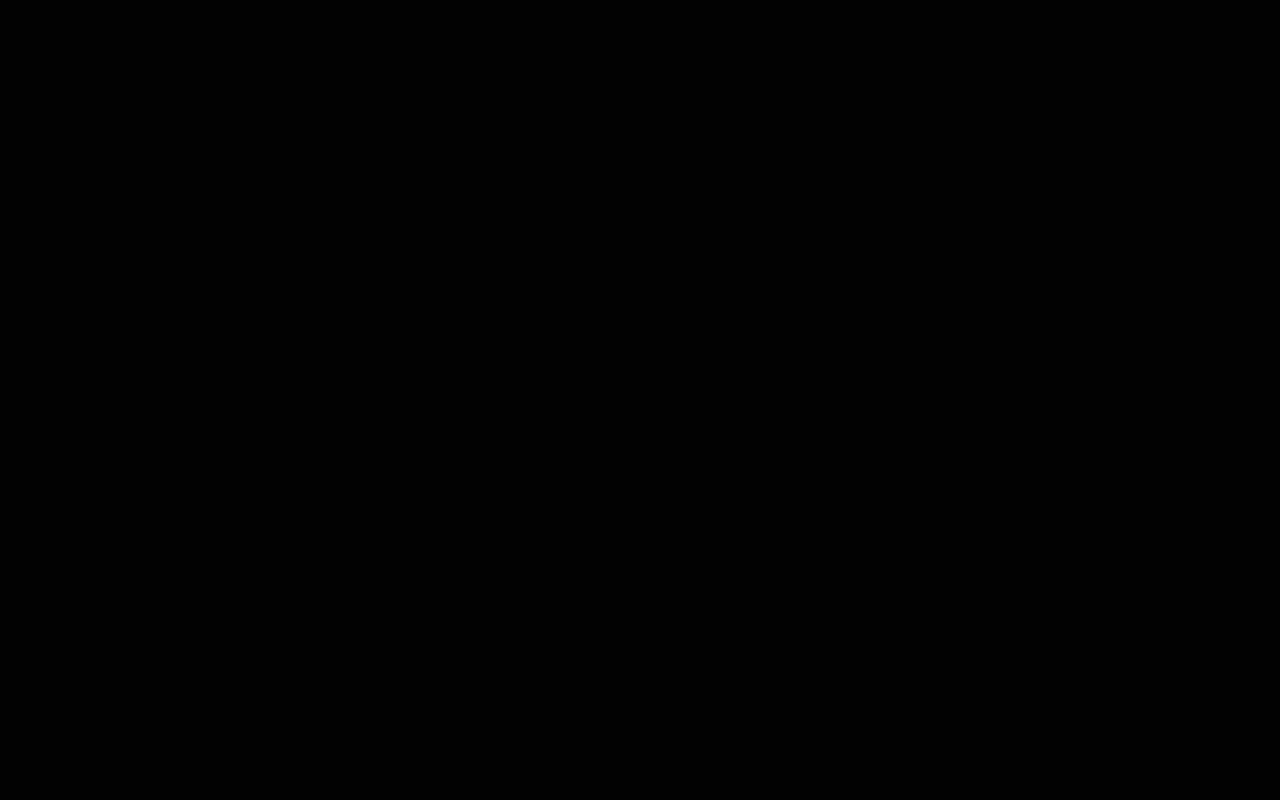
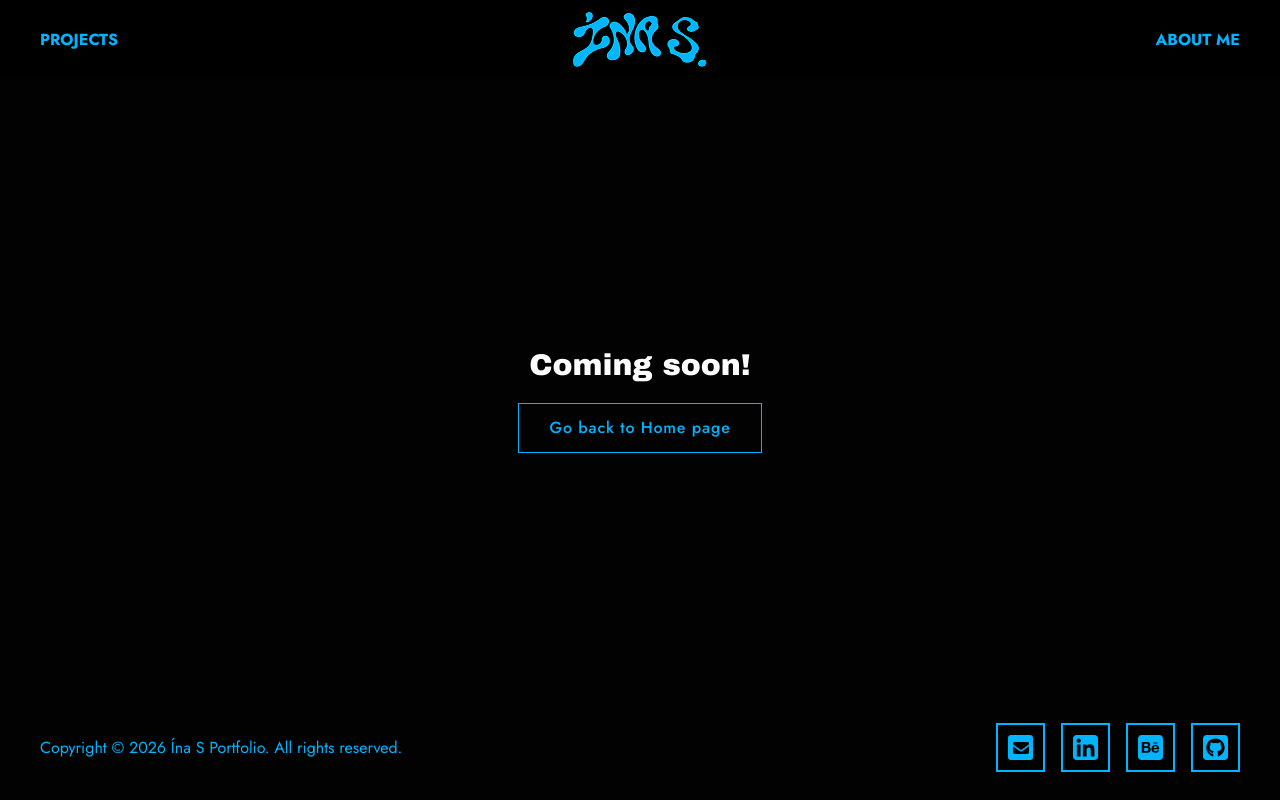
Before and after one commit to inastefansdottir/Portfolio-2-InaS, a React (Vite) app: page /projects in a window 1280 px wide. Before the commit this address had no page. Built offline with nearby package versions, Linux system fonts and the light colour scheme.

Commit message:
Created and added a coming soon message to the projects page.

```diff
--- a/src/App.jsx
+++ b/src/App.jsx
@@ -4,6 +4,7 @@ import ProjectLayout from "./layout/ProjectLayout";
 import ScrollToTop from "./components/ScrollToTop";
 import HomePage from "./pages/HomePage";
 import AboutPage from "./pages/AboutPage";
+import ProjectsPage from "./pages/ProjectsPage";
 import HolidazePage from "./pages/HolidazePage";
 import BidversePage from "./pages/BidversePage";
 import ShopPage from "./pages/ShopPage";
@@ -26,6 +27,16 @@ export default function App() {
             </DarkLayout>
           }
         />
+
+        <Route
+          path="/projects"
+          element={
+            <DarkLayout>
+              <ProjectsPage />
+            </DarkLayout>
+          }
+        />
+
         <Route
           path="/projects/holidaze"
           element={
@@ -34,6 +45,7 @@ export default function App() {
             </ProjectLayout>
           }
         />
+
         <Route
           path="/projects/bidverse"
           element={
@@ -42,6 +54,7 @@ export default function App() {
             </ProjectLayout>
           }
         />
+
         <Route
           path="/projects/shop"
           element={
@@ -50,6 +63,7 @@ export default function App() {
             </ProjectLayout>
           }
         />
+
         <Route
           path="/projects/petify"
           element={
@@ -58,6 +72,7 @@ export default function App() {
             </ProjectLayout>
           }
         />
+
         <Route
           path="/not-found"
           element={
--- /dev/null
+++ b/src/pages/ProjectsPage.jsx
@@ -0,0 +1,12 @@
+import Button from "../components/Button";
+
+function ProjectsPage() {
+  return (
+    <div className="flex flex-col justify-center items-center min-h-screen mt-[-79px] max-[764px]:mb-[-169px] mb-[-105px]">
+      <h1 className="text-3xl mb-5">Coming soon!</h1>
+      <Button to={"/"}>Go back to Home page</Button>
+    </div>
+  );
+}
+
+export default ProjectsPage;
```
